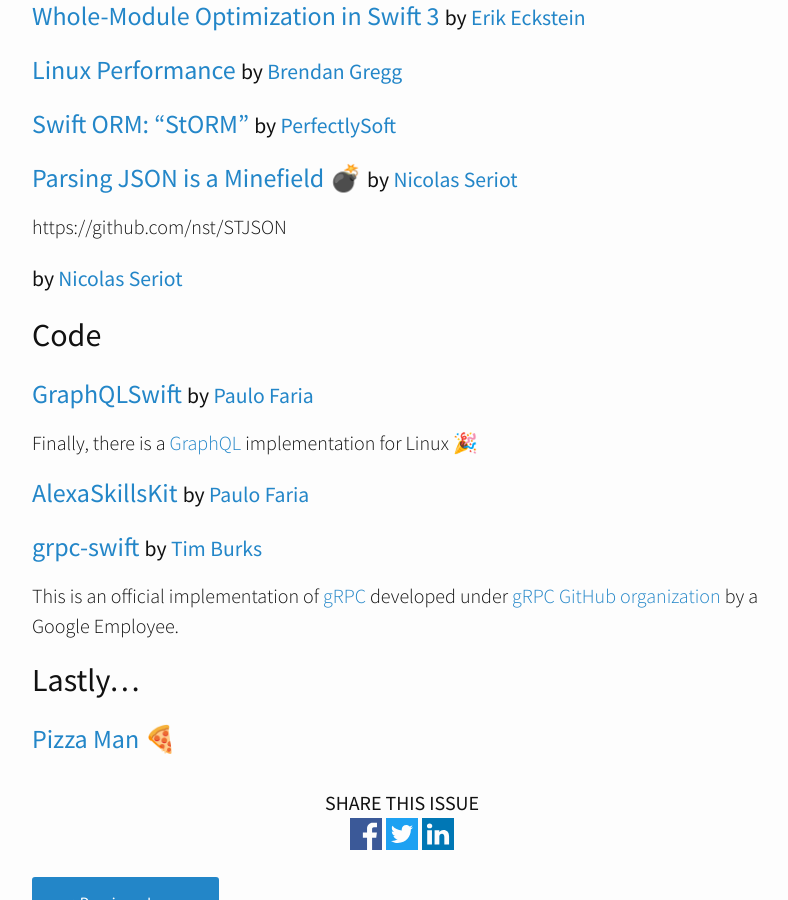
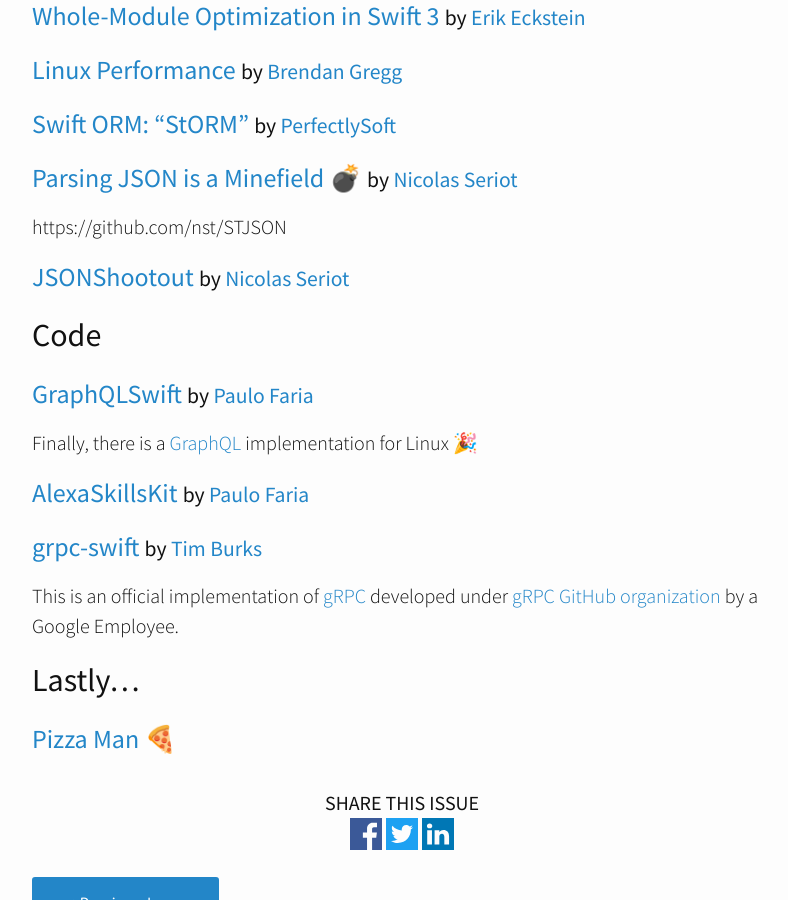
Before and after one commit to ServerSwift/serverswift.tech, a Jekyll site: the page built from _posts/2016-10-28-issue15.markdown, in a window 1280 px wide and 900 px high, scrolled down 1169 px. Shown: the whole window, without its empty margins (238-1026 px from the left). Built offline with Jekyll 4.4.1, drawn with Linux system fonts in a browser that asks for light colours; nearby versions of some CDN libraries.

Commit message:
link title fixed in Issue #15

```diff
--- a/_posts/2016-10-28-issue15.markdown
+++ b/_posts/2016-10-28-issue15.markdown
@@ -51,7 +51,7 @@
 
 https://github.com/nst/STJSON
 
-### [](https://github.com/bwhiteley/JSONShootout) <small>by [Nicolas Seriot](https://twitter.com/nst021)</small>
+### [JSONShootout](https://github.com/bwhiteley/JSONShootout) <small>by [Nicolas Seriot](https://twitter.com/nst021)</small>
 
 ## Code
 
```
